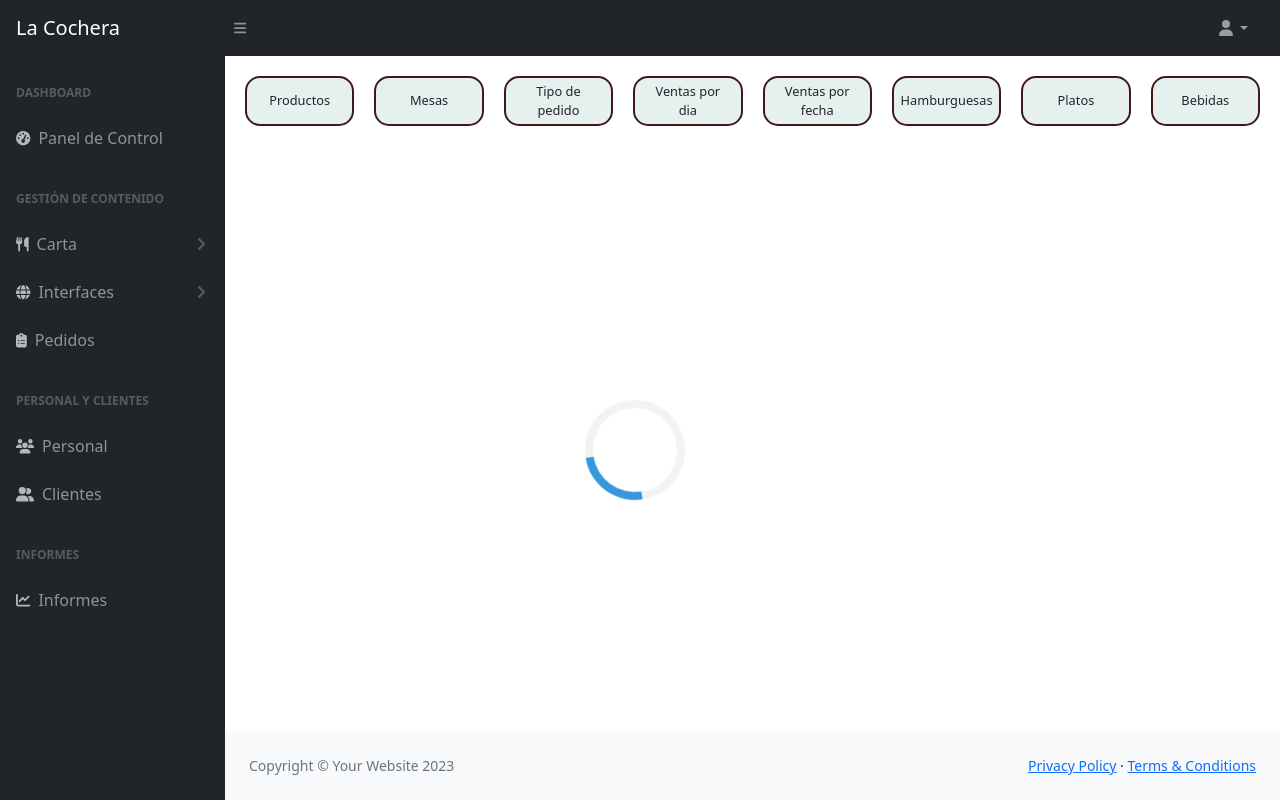
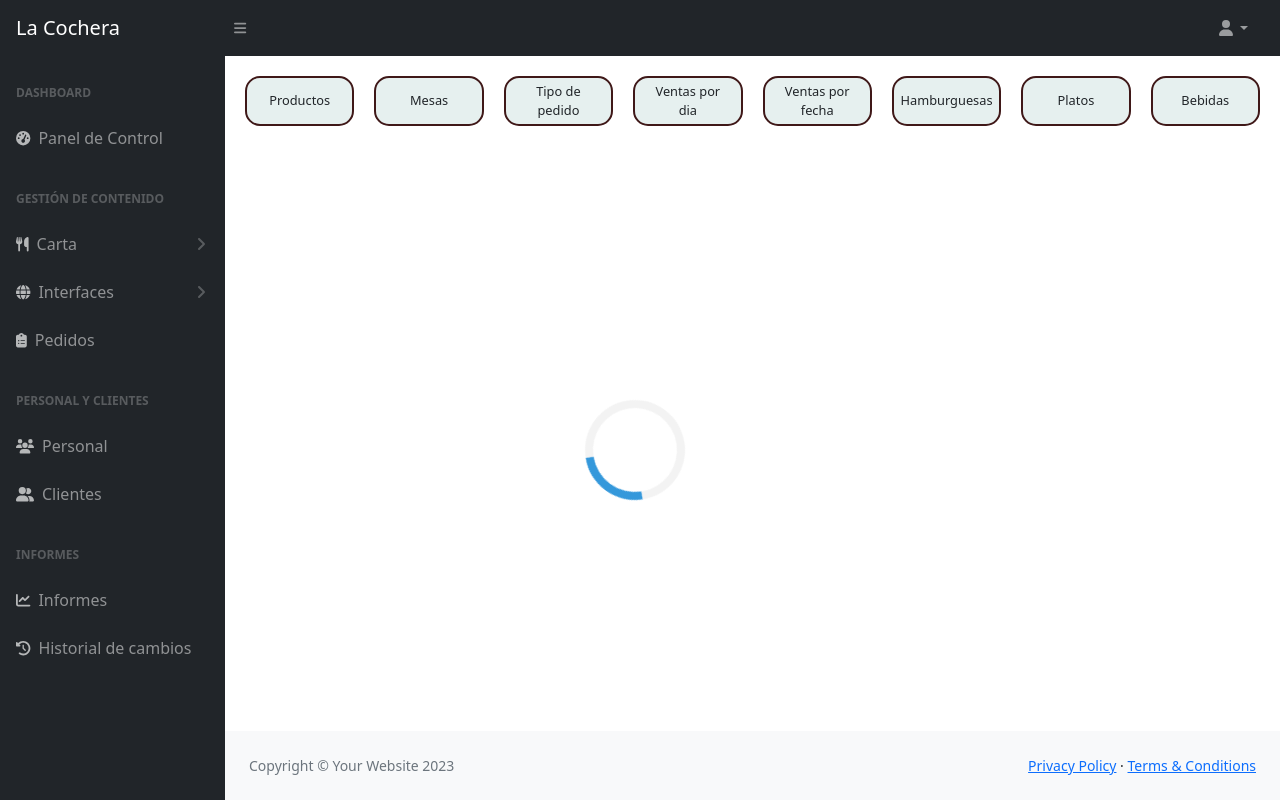
Before and after one commit to avjovet/laCochera2.0, a PHP site: page /informes.php in a window 1280 px wide. Run offline with PHP 8.4, Linux system fonts and the light colour scheme; the visitor is signed in with stand-in values (Sample User, id 1); some libraries are stand-ins or nearby versions.

Commit message:
agregado link a interfaz historial

```diff
--- a/adminPage/informes.php
+++ b/adminPage/informes.php
@@ -107,6 +107,11 @@
                             <a class="nav-link" href="informes.php">
                                 <div class="sb-nav-link-icon"><i class="fas fa-chart-line"></i></div>
                                 Informes
+                            </a>
+
+                            <a class="nav-link" href="historial.php">
+                                <div class="sb-nav-link-icon"><i class="fas fa-history"></i></div>
+                                Historial de cambios
                             </a>
 
                         </div>
```
